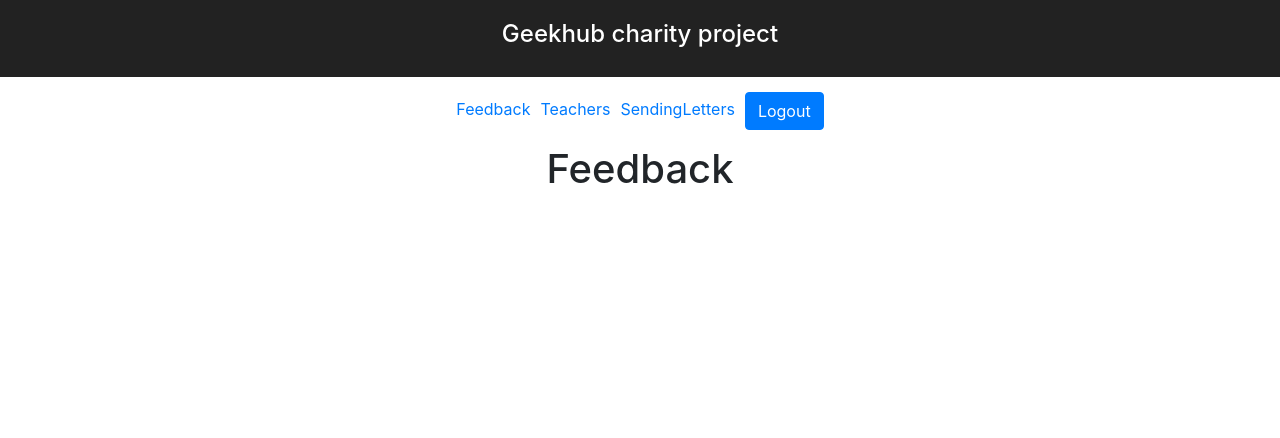
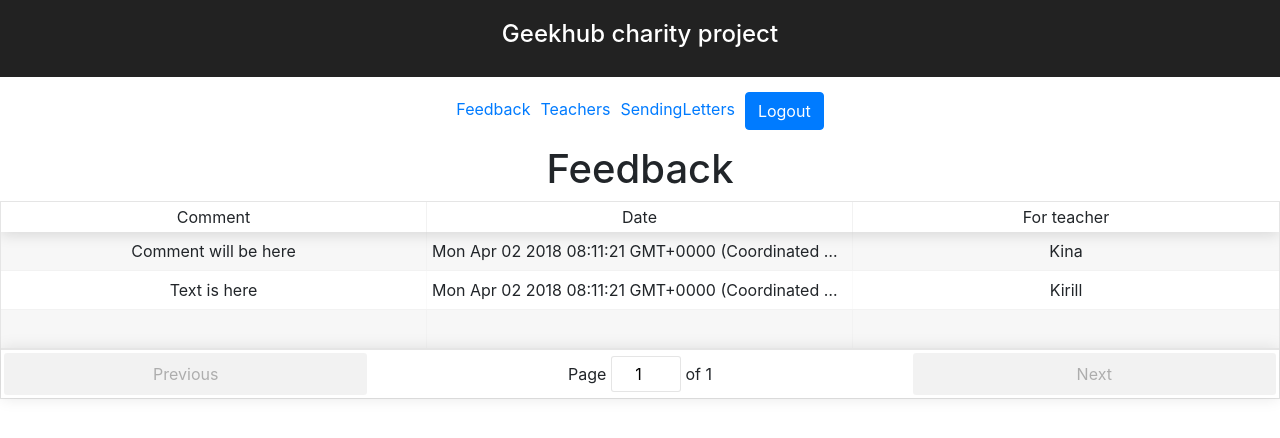
Before and after one commit to lyudmila-schastlyvets/geekhub-feedback-react, a React (Create React App) app: page /admin/feedback in a window 1280 px wide. Shown: the top 438 px of the page. Built offline with nearby package versions, Linux system fonts and the light colour scheme; sample sign-in values are in the browser's storage.

Commit message:
Base for feedback in admin

```diff
--- a/src/components/Feedback.js
+++ b/src/components/Feedback.js
@@ -1,14 +1,54 @@
 import React, { Component } from 'react'
 import { withRouter } from 'react-router-dom'
+import API from '../api'
+import ReactTable from 'react-table'
+import 'react-table/react-table.css'
 
 class Feedback extends Component {
+  constructor(props) {
+    super(props)
+
+  }
   componentDidMount() {
     console.log(this.props)
   }
   render () {
+    const data = [
+      {
+        comment: 'Comment will be here',
+        date: (new Date).toString(),
+        teacher: 'Kina'
+      },
+      {
+        comment: 'Text is here',
+        date: (new Date).toString(),
+        teacher: 'Kirill'
+      }]
+
+    const columns = [{
+        Header: 'Comment',
+        accessor: 'comment'
+      }, {
+        Header: 'Date',
+        accessor: 'date'
+      }, {
+        Header: 'For teacher',
+        accessor: 'teacher'
+      }
+    ]
+    const items = columns.length
     return (
       <div>
         <h1>Feedback</h1>
+        <div id='comments'>
+          <ReactTable
+            data={data}
+            columns={columns}
+            pageSize={(items < 10) ? items : 10}
+            className='-striped -highlight'
+            showPageSizeOptions={false}
+          />
+        </div>
       </div>
     )
   }
```
Lines whose indentation alone changed are shown as unchanged.
